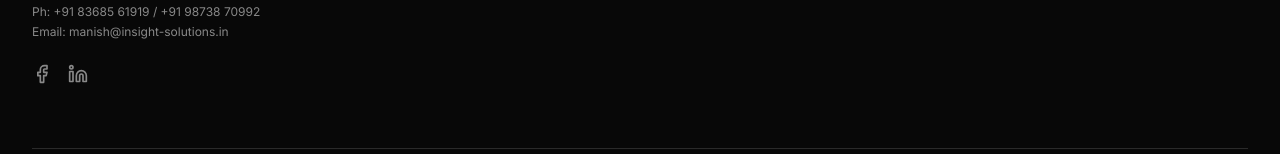
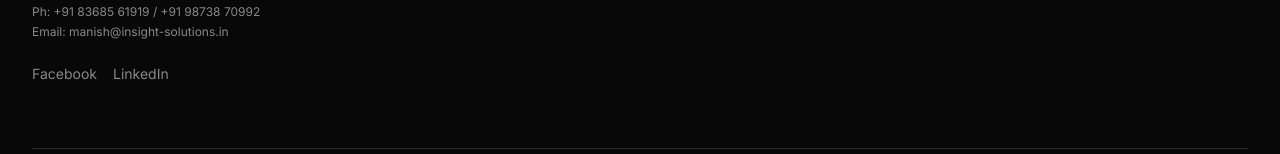
Before and after one commit to witejackel-eng/Ecom-website, a Next.js app: page /about in a window 1280 px wide. Shown: the part 741-895 px from the top of the page. Built offline with nearby package versions, Linux system fonts and the light colour scheme.

Commit message:
Fix Footer: Remove invalid lucide icons and use text labels

```diff
--- a/src/components/Footer.tsx
+++ b/src/components/Footer.tsx
@@ -1,5 +1,4 @@
 import Link from "next/link";
-import { Facebook, Linkedin } from "lucide-react";
 
 export default function Footer() {
   const footerSections = [
@@ -47,8 +46,8 @@ export default function Footer() {
               <p>Email: <a href="mailto:manish@insight-solutions.in" className="hover:text-[#F28C38]">manish@insight-solutions.in</a></p>
             </div>
             <div className="flex gap-4 pt-2">
-              <a href="https://www.facebook.com/ibsinfra" target="_blank" rel="noreferrer" className="hover:text-[#F28C38]"><Facebook className="h-5 w-5" /></a>
-              <a href="https://www.linkedin.com/in/insight-business-4b71bb37b/" target="_blank" rel="noreferrer" className="hover:text-[#F28C38]"><Linkedin className="h-5 w-5" /></a>
+              <a href="https://www.facebook.com/ibsinfra" target="_blank" rel="noreferrer" className="text-sm hover:text-[#F28C38]">Facebook</a>
+              <a href="https://www.linkedin.com/in/insight-business-4b71bb37b/" target="_blank" rel="noreferrer" className="text-sm hover:text-[#F28C38]">LinkedIn</a>
             </div>
           </div>
 
```
